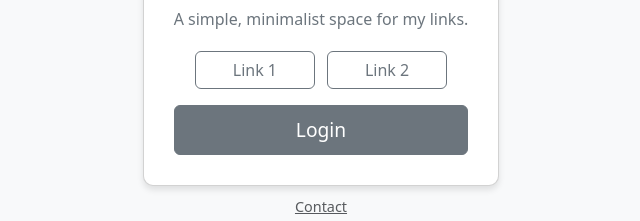
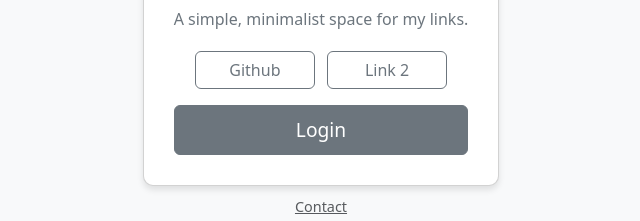
Before and after one commit to itsnotashley/itsnotashley.github.io, a plain HTML site: page landing.html in a window 1280 px wide. Shown: the part 393-614 px from the top of the page, 319-959 px from the left. Drawn offline with nearby package versions, Linux system fonts and the light colour scheme.

Commit message:
Update landing.html

```diff
--- a/landing.html
+++ b/landing.html
@@ -65,7 +65,7 @@
         <p class="card-text">A simple, minimalist space for my links.</p>
 
         <div class="mb-3">
-            <a href="#" class="btn btn-outline-secondary me-2">Link 1</a>
+            <a href="https://github.com/itsnotashley" class="btn btn-outline-secondary me-2">Github</a>
             <a href="#" class="btn btn-outline-secondary">Link 2</a>
         </div>
 
```
